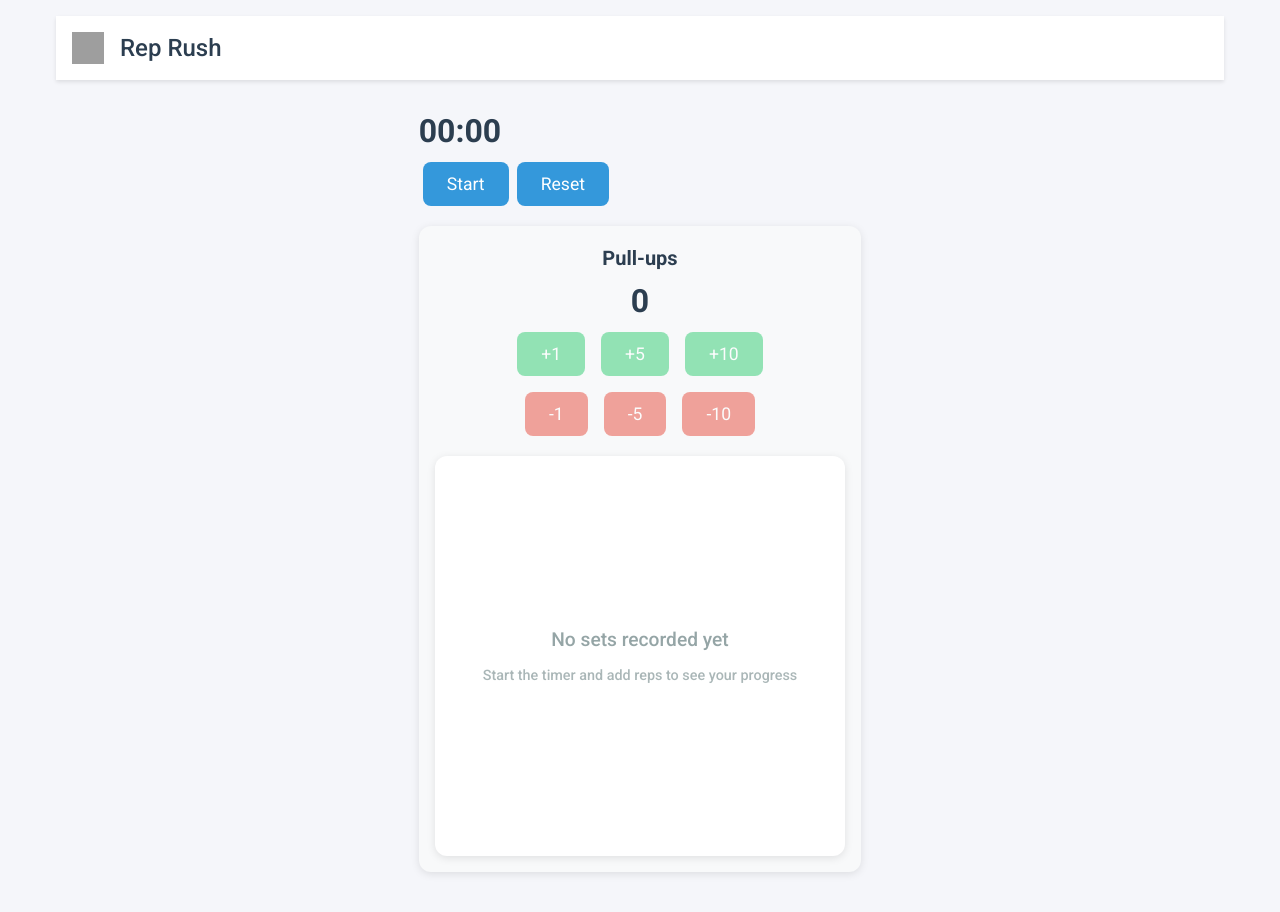
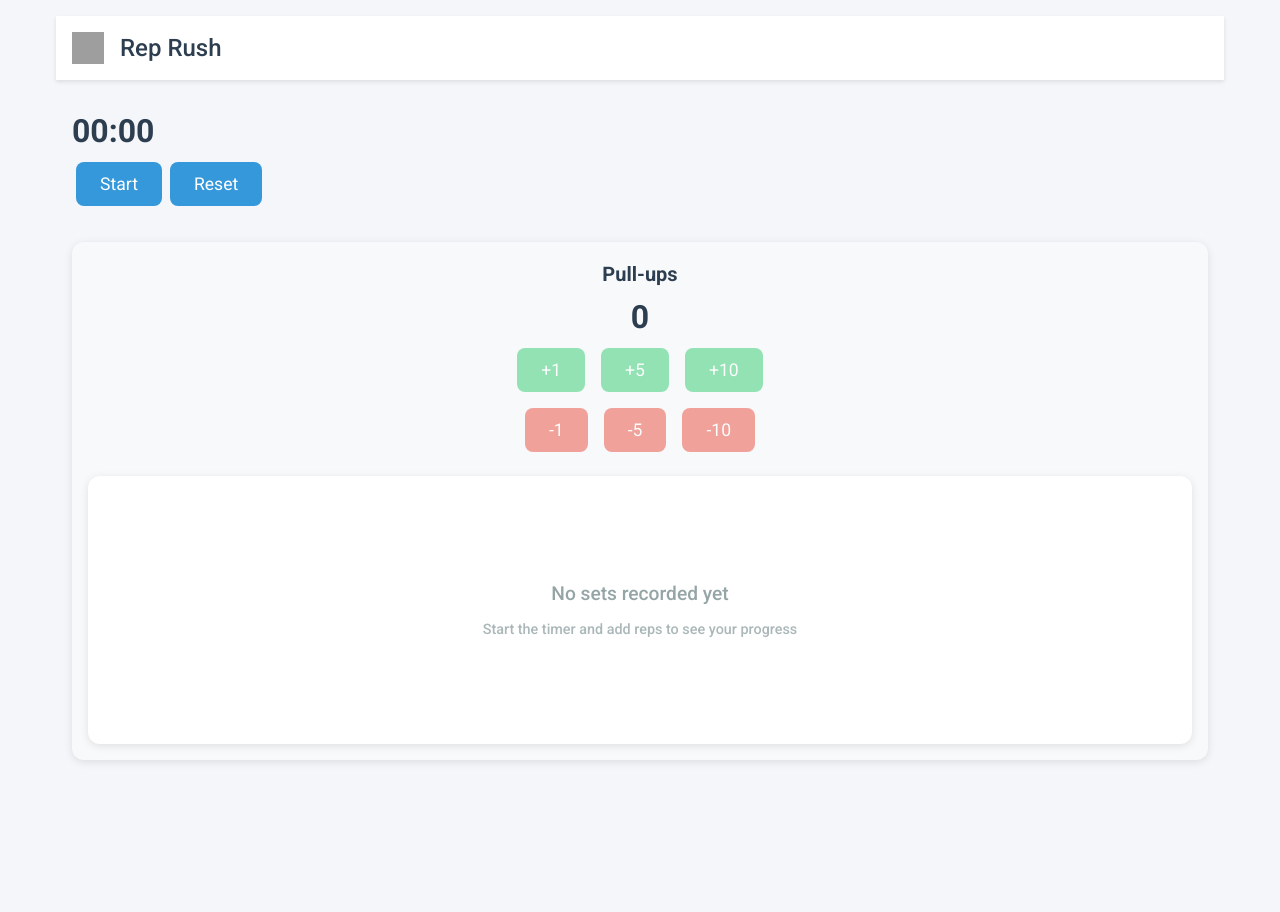
Before and after one commit to mscharf521/rep-rush, a React (Vite) app: page / in a window 1280 px wide. After the commit the page ends 800 px from the top, so only its background shows below. Built offline with nearby package versions, Linux system fonts and the light colour scheme; grey boxes are pictures that could not be loaded.

Commit message:
make set cooldown reset with latest change

```diff
--- a/src/App.css
+++ b/src/App.css
@@ -68,6 +68,7 @@
   display: flex;
   flex-direction: column;
   align-items: center;
+  width: 100%;
 }
 
 .rep-counter h2 {
@@ -86,10 +87,12 @@
 }
 
 .counter-controls {
+  width: 100%;
   display: flex;
   flex-direction: column;
   gap: 8px;
   align-items: center;
+  max-width: 600px;
 }
 
 .increment-buttons,
@@ -98,6 +101,7 @@
   gap: 8px;
   flex-wrap: wrap;
   justify-content: center;
+  width: 100%;
 }
 
 .increment-buttons button {
@@ -125,15 +129,15 @@
 }
 
 .exercise-chart {
-  margin-top: 16px;
+  width: 100%;
+  height: 70vh;
+  min-height: 500px;
+  margin-top: 20px;
   padding: 16px;
   background-color: white;
   border-radius: 12px;
   box-shadow: 0 2px 8px rgba(0, 0, 0, 0.1);
   flex-grow: 1;
-  width: 100%;
-  min-height: 300px;
-  height: 50vh;
 }
 
 /* Responsive adjustments */
@@ -295,3 +299,44 @@
     background-position: 0% 50%;
   }
 }
+
+.app-container {
+  flex: 1;
+  display: flex;
+  flex-direction: column;
+  padding: 16px;
+  gap: 16px;
+  max-width: 100%;
+  width: 100%;
+}
+
+.counter-container {
+  flex: 1;
+  display: flex;
+  width: 100%;
+  min-height: 0; /* Important for nested flex containers */
+}
+
+.rep-counter {
+  flex: 1;
+  display: flex;
+  flex-direction: column;
+  background-color: #f8f9fa;
+  border-radius: 12px;
+  box-shadow: 0 2px 8px rgba(0, 0, 0, 0.1);
+  padding: 16px;
+  width: 100%;
+  min-height: 0; /* Important for nested flex containers */
+}
+
+.exercise-chart {
+  flex: 1;
+  min-height: 0; /* Important for chart sizing */
+  width: 100%;
+}
+
+/* Ensure the chart canvas takes up available space */
+.exercise-chart > canvas {
+  width: 100% !important;
+  height: 100% !important;
+}
--- a/src/App.jsx
+++ b/src/App.jsx
@@ -20,7 +20,7 @@ function App() {
   return (
     <div className="App">
       <Header isRunning={isRunning} />
-      <main className="app-content">
+      <div className="app-container">
         <Timer
           onStart={(startTime) => {
             setTimerStartTime(startTime);
@@ -30,6 +30,7 @@ function App() {
           onTimeUpdate={setElapsedTime}
           onReset={handleReset}
         />
+        <div className="counter-container">
           <RepCounter
             key={resetKey}
             label="Pull-ups"
@@ -38,7 +39,8 @@ function App() {
             elapsedTime={elapsedTime}
             isRunning={isRunning}
           />
-      </main>
+        </div>
+      </div>
     </div>
   );
 }
--- a/src/components/ExerciseChart.jsx
+++ b/src/components/ExerciseChart.jsx
@@ -43,14 +43,13 @@ function ExerciseChart({ sets }) {
 
   const options = {
     responsive: true,
-    maintainAspectRatio: false,  // This is crucial for height control
+    maintainAspectRatio: false,
     plugins: {
       legend: {
-        position: 'top',
+        display: false,
       },
       title: {
-        display: true,
-        text: 'Cumulative Reps Over Time',
+        display: false,
       },
     },
     scales: {
@@ -64,6 +63,10 @@ function ExerciseChart({ sets }) {
       },
       y: {
         beginAtZero: true,
+        ticks: {
+          stepSize: 1,
+          precision: 0
+        }
       },
     },
   };
--- a/src/components/RepCounter.jsx
+++ b/src/components/RepCounter.jsx
@@ -8,19 +8,19 @@ function RepCounter({ label, incrementValues = [1], decrementValues = [1], elaps
   const count = sets.reduce((sum, set) => sum + set.reps, 0);
 
   const updateSet = (value) => {
-    if (!isRunning) return; // Prevent updates when timer is not running
+    if (!isRunning) return;
 
     const now = new Date();
+    setLastSetTime(now); // Always update lastSetTime when any change is made
 
-    if (!lastSetTime) {
+    if (!sets.length) {
       // First set
-      setLastSetTime(now);
       setSets([{ reps: value, elapsedTime }]);
     } else {
       const timeDiff = (now - lastSetTime) / 1000; // difference in seconds
 
       if (timeDiff <= 5) {
-        // Update last set
+        // Update last set with current elapsed time
         setSets(prevSets => {
           const lastSet = prevSets[prevSets.length - 1];
           return [
@@ -30,7 +30,6 @@ function RepCounter({ label, incrementValues = [1], decrementValues = [1], elaps
         });
       } else {
         // New set
-        setLastSetTime(now);
         setSets(prevSets => [...prevSets, { reps: value, elapsedTime }]);
       }
     }
@@ -72,7 +71,7 @@ function RepCounter({ label, incrementValues = [1], decrementValues = [1], elaps
           ))}
         </div>
       </div>
-      <ExerciseChart sets={sets} elapsedTime={elapsedTime} />
+      <ExerciseChart sets={sets} />
     </div>
   );
 }
```
Lines whose indentation alone changed are shown as unchanged.
